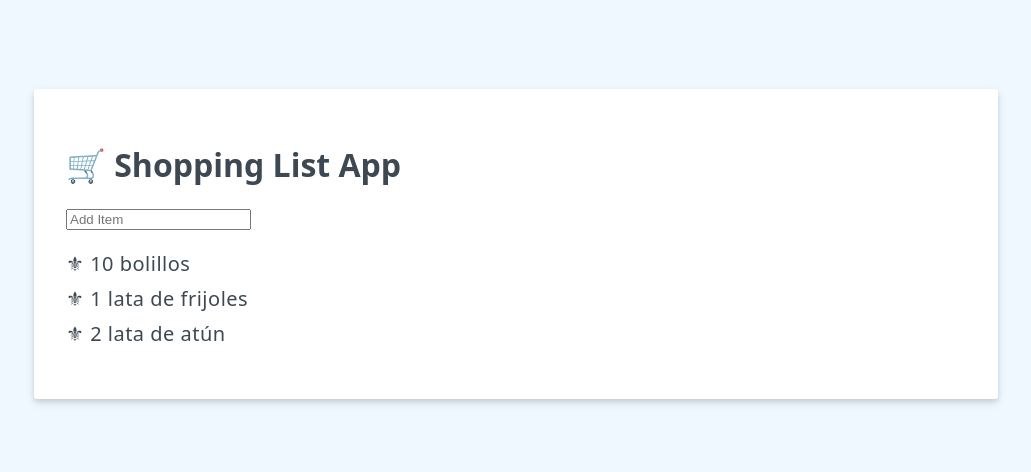
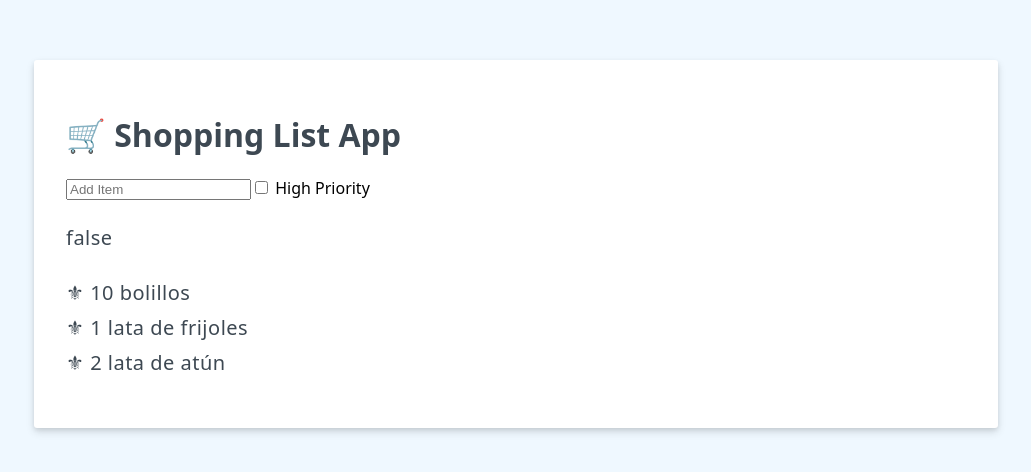
Before and after one commit to rivalcoba/Vu3-CompositionApi-P0-22, a Vue app: page / in a window 1280 px wide. Shown: the part 156-628 px from the top of the page, without its empty margins (124-1155 px from the left). Built offline with nearby package versions, Linux system fonts and the light colour scheme.

Commit message:
S01 nlazado con checkboxes

```diff
--- a/src/App.vue
+++ b/src/App.vue
@@ -1,21 +1,28 @@
 <script setup>
 // This starter template is using Vue 3 <script setup> SFCs
 // Check out https://vuejs.org/api/sfc-script-setup.html#script-setup
-import { ref } from 'vue';
+import { ref } from "vue";
 
-const header = ref('🛒 Shopping List App');
+const header = ref("🛒 Shopping List App");
 const items = ref([
-  { id: 1, label: '10 bolillos' },
-  { id: 2, label: '1 lata de frijoles' },
-  { id: 3, label: '2 lata de atún' },
+  { id: 1, label: "10 bolillos" },
+  { id: 2, label: "1 lata de frijoles" },
+  { id: 3, label: "2 lata de atún" },
 ]);
-const newItem = ref('');
+const newItem = ref("");
+const newItemHighPriority = ref(false);
 </script>
 
 <template>
   <h1>{{ header }}</h1>
   <input v-model.trim="newItem" type="text" placeholder="Add Item" />
-  {{ newItem }}
+  <!-- Caja de seleccion de prioridad -->
+  <label>
+    <input type="checkbox" v-model="newItemHighPriority">
+    High Priority
+  </label>
+  <p>{{ newItemHighPriority }}</p>
+  <!-- Lista -->
   <ul>
     <li v-for="({ id, label }, index) in items" key="id">⚜ {{ label }}</li>
   </ul>
```
Also changed, not shown: 2 other files (tests, documents, lock files or other folders).
